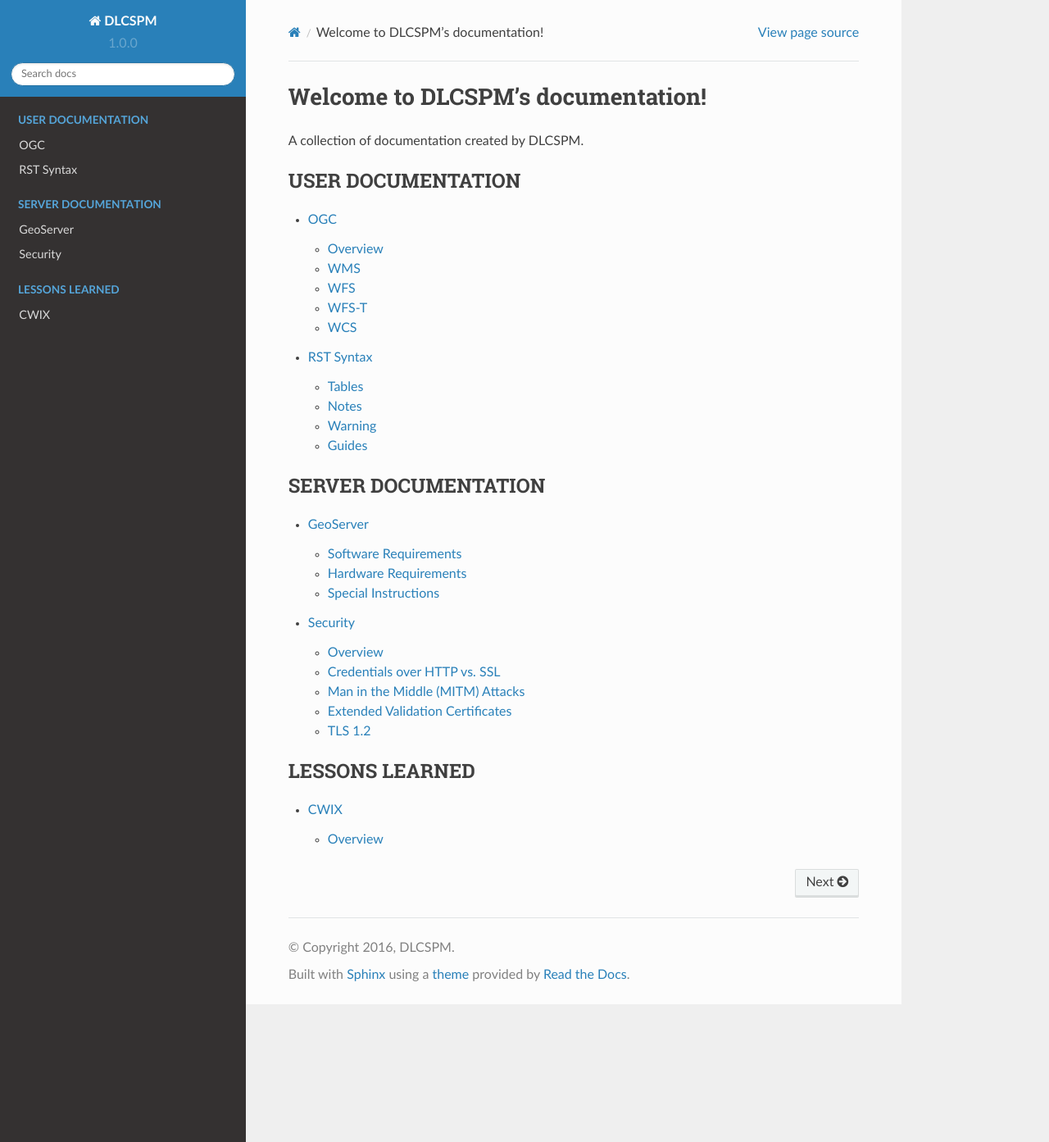
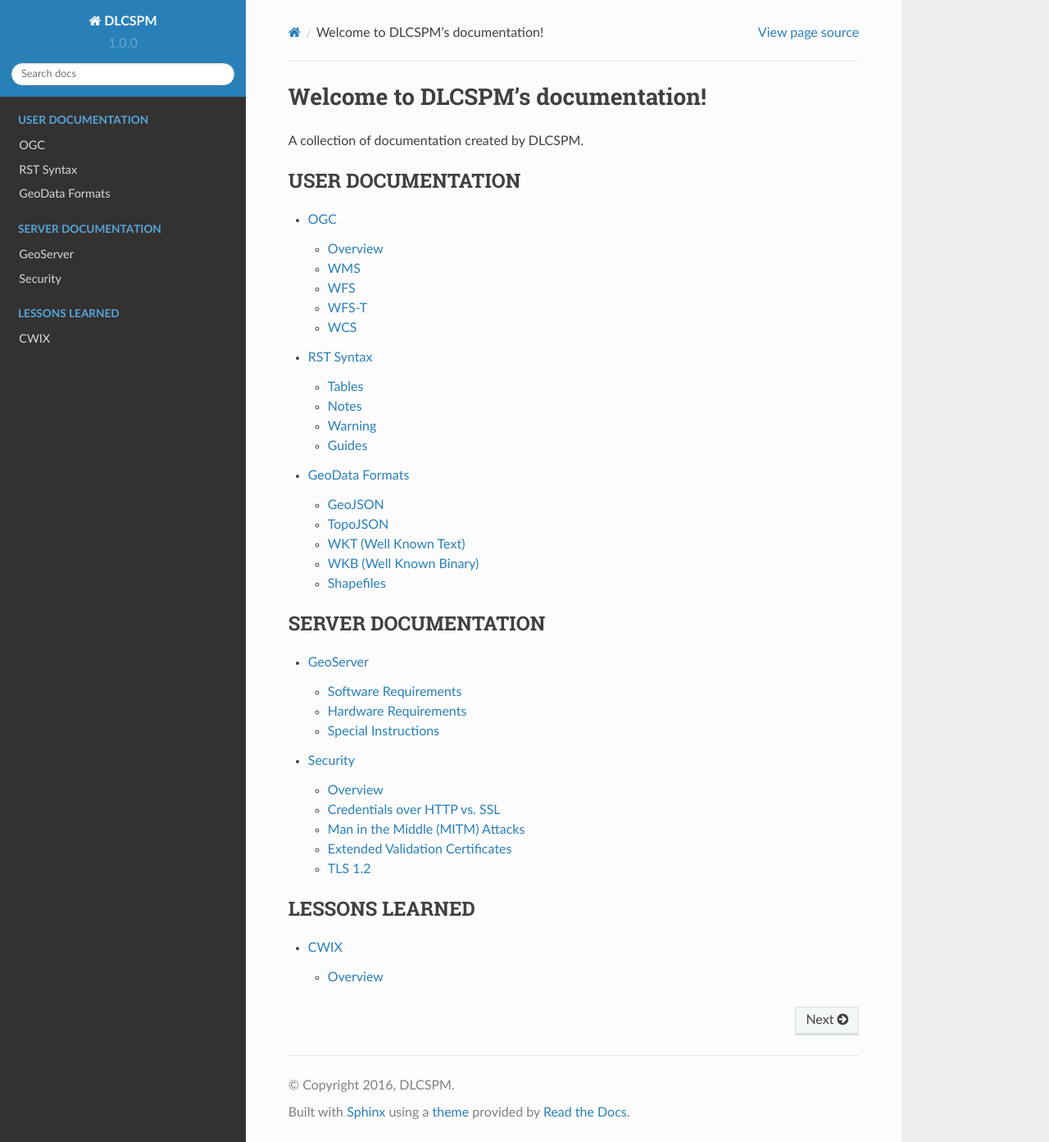
Before and after one commit to DenisCarriere/documentation, a Sphinx documentation site: the page built from docs/index.rst, in a window 1280 px wide and 1393 px high. Shown: the whole window at 82% size. Built offline with Sphinx 7.4.7 and the Read the Docs theme 2.0.0, drawn with Linux system fonts in a browser that asks for light colours.

Commit message:
Add GeoData formats

````diff
--- /dev/null
+++ b/docs/USER/geo-data-formats.md
@@ -0,0 +1,30 @@
+# GeoData Formats
+
+## GeoJSON
+
+GeoJSON is a format for encoding a variety of geographic data structures.
+
+```json
+{
+  "type": "Feature",
+  "geometry": {
+    "type": "Point",
+    "coordinates": [125.6, 10.1]
+  },
+  "properties": {
+    "name": "Dinagat Islands"
+  }
+}
+```
+
+GeoJSON supports the following geometry types: Point, LineString, Polygon, MultiPoint, MultiLineString, and MultiPolygon. Geometric objects with additional properties are Feature objects. Sets of features are contained by FeatureCollection objects.
+
+[Read More](http://geojson.org/geojson-spec.html)
+
+## TopoJSON
+
+## WKT (Well Known Text)
+
+## WKB (Well Known Binary)
+
+## Shapefiles
--- a/docs/index.rst
+++ b/docs/index.rst
@@ -15,6 +15,7 @@ A collection of documentation created by DLCSPM.
 
     USER/ogc
     USER/rst-examples
+    USER/geo-data-formats
 
 .. toctree::
     :maxdepth: 2
````
